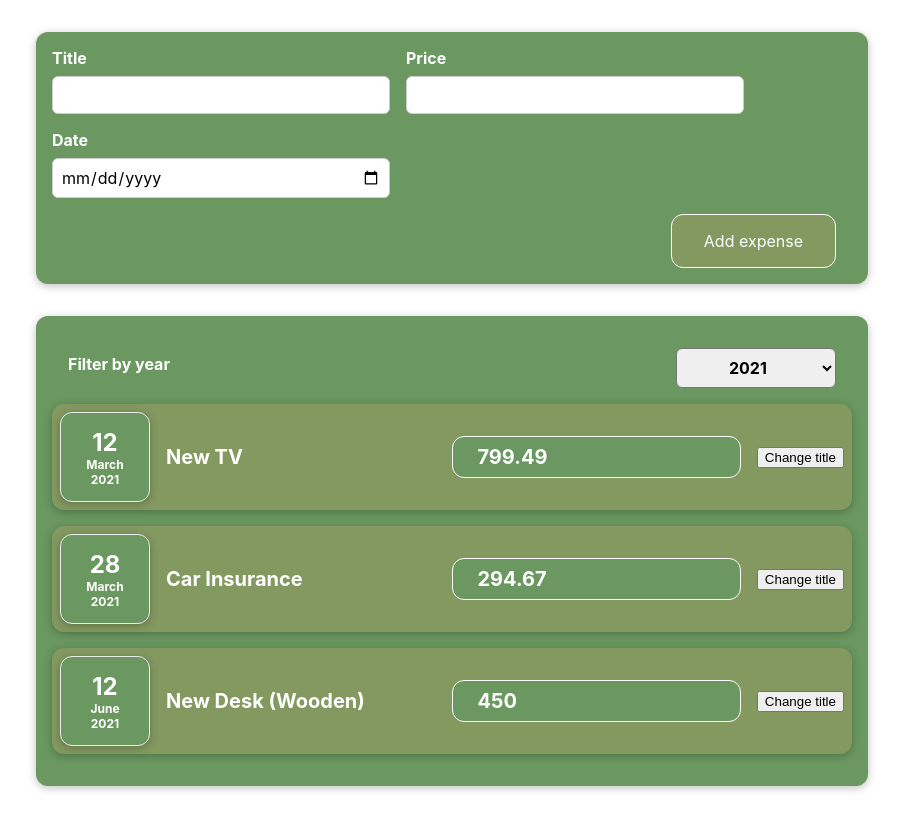
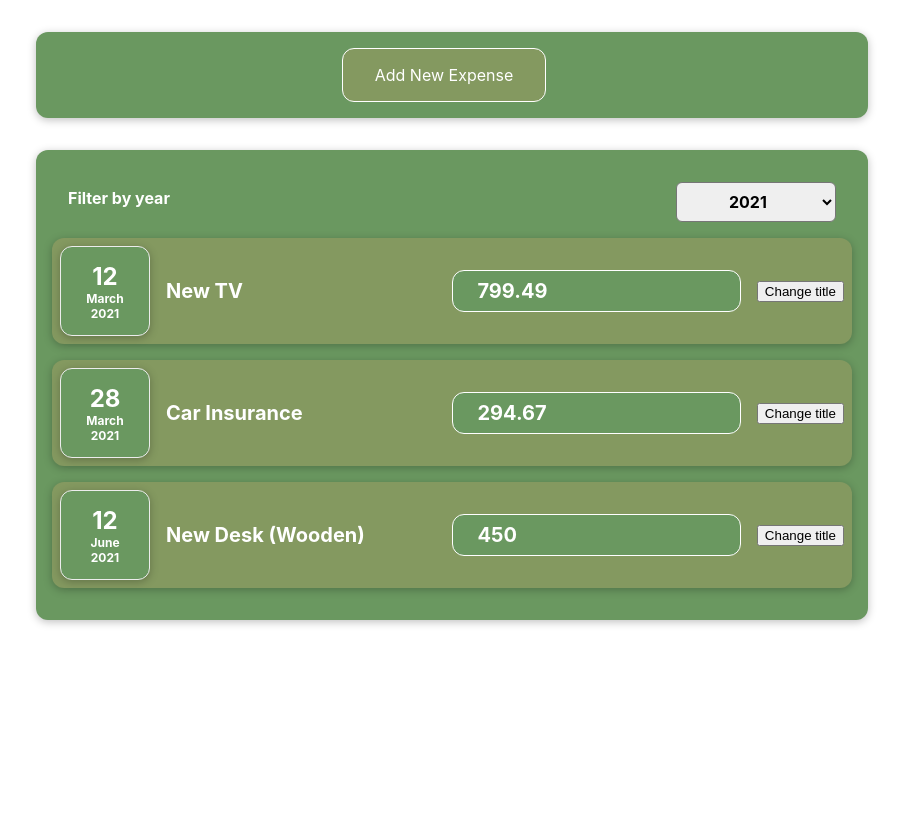
Before and after one commit to GimpFather/react-course, a React (Create React App) app: page / in a window 1280 px wide. Shown: the whole page, without its empty margins (188-1091 px from the left). Built offline with nearby package versions, Linux system fonts and the light colour scheme.

Commit message:
add new expense button

```diff
--- a/src/components/js/NewExpense/NewExpense.js
+++ b/src/components/js/NewExpense/NewExpense.js
@@ -1,5 +1,5 @@
 import Card from "../Card/Card";
-import NewExpenseForm from "./NewExpenseForm";
+import NewExpenseSwitch from "./NewExpenseSwitch";
 
 const NewExpense = (props) => {
 	const saveExpenseDataHandler = (enteredExpenseData) => {
@@ -11,9 +11,7 @@ const NewExpense = (props) => {
 	};
 	return (
 		<Card className="new-expense">
-			<NewExpenseForm
-				onSaveExpenseData={saveExpenseDataHandler}
-			></NewExpenseForm>
+			<NewExpenseSwitch event={saveExpenseDataHandler}></NewExpenseSwitch>
 		</Card>
 	);
 };
--- a/src/components/js/NewExpense/NewExpenseForm.js
+++ b/src/components/js/NewExpense/NewExpenseForm.js
@@ -24,6 +24,7 @@ const NewExpenseForm = (props) => {
 			price: inputValue.price,
 			date: new Date(inputValue.date),
 		};
+		props.onCancelForm();
 		props.onSaveExpenseData(expenseData);
 	};
 
@@ -51,6 +52,7 @@ const NewExpenseForm = (props) => {
 			</div>
 			<div className="new-expense__actions">
 				<button type="submit">Add expense</button>
+				<button onClick={props.onCancelForm}>Cancel</button>
 			</div>
 		</form>
 	);
--- /dev/null
+++ b/src/components/js/NewExpense/NewExpenseSwitch.js
@@ -0,0 +1,25 @@
+import { useState } from "react";
+import NewExpenseForm from "./NewExpenseForm";
+
+const NewExpenseSwitch = (props) => {
+	const [addingFlag, setAddingFlag] = useState(false);
+
+	const swapButtonWithFormHandler = () => {
+		setAddingFlag((prevState) => {
+			return !prevState;
+		});
+	};
+
+	if (addingFlag) {
+		return (
+			<NewExpenseForm
+				onCancelForm={swapButtonWithFormHandler}
+				onSaveExpenseData={props.event}
+			></NewExpenseForm>
+		);
+	}
+
+	return <button onClick={swapButtonWithFormHandler}>Add New Expense</button>;
+};
+
+export default NewExpenseSwitch;
```
